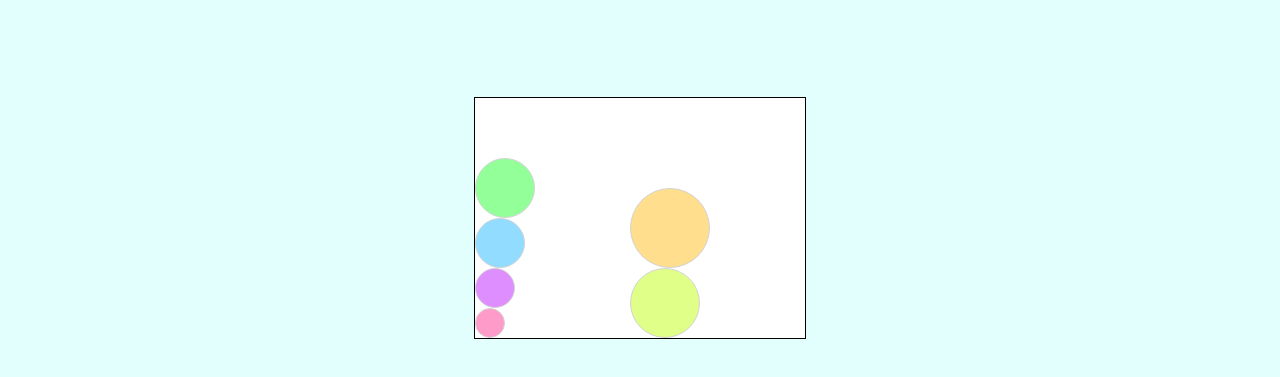
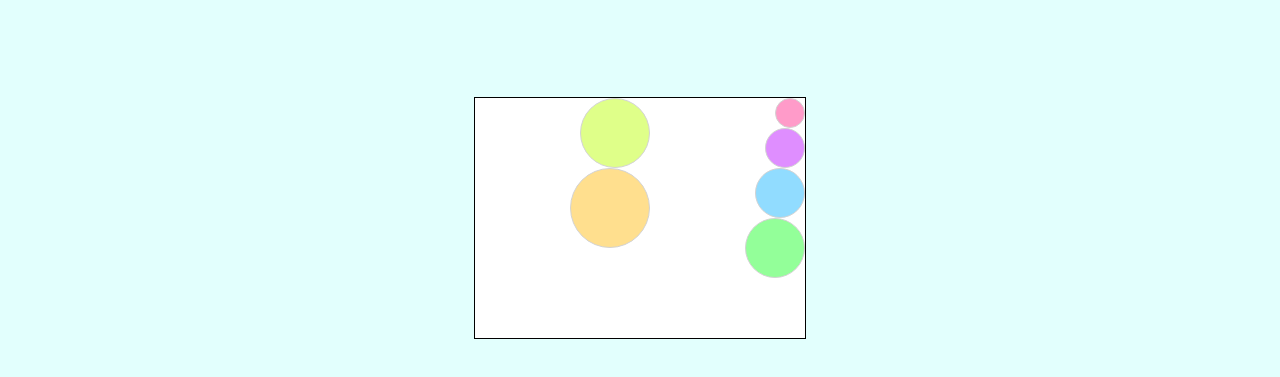
Before and after one commit to abrar-nasim/cn_web_d, a plain HTML site: page flex-balls-2/index.html in a window 1280 px wide. Shown: the part 101-478 px from the top of the page. Drawn offline with Linux system fonts and the light colour scheme.

Commit message:
make some changes in flex property

```diff
--- a/flex-balls-2/style.css
+++ b/flex-balls-2/style.css
@@ -19,9 +19,9 @@ h1 {
     margin: 100px auto;
     border: 1px solid black;
     display: flex;
-    flex-direction: column-reverse;
+    flex-direction: column;
 
-    flex-wrap: wrap;
+    flex-wrap: wrap-reverse;
 }
 
 #box div {
```
